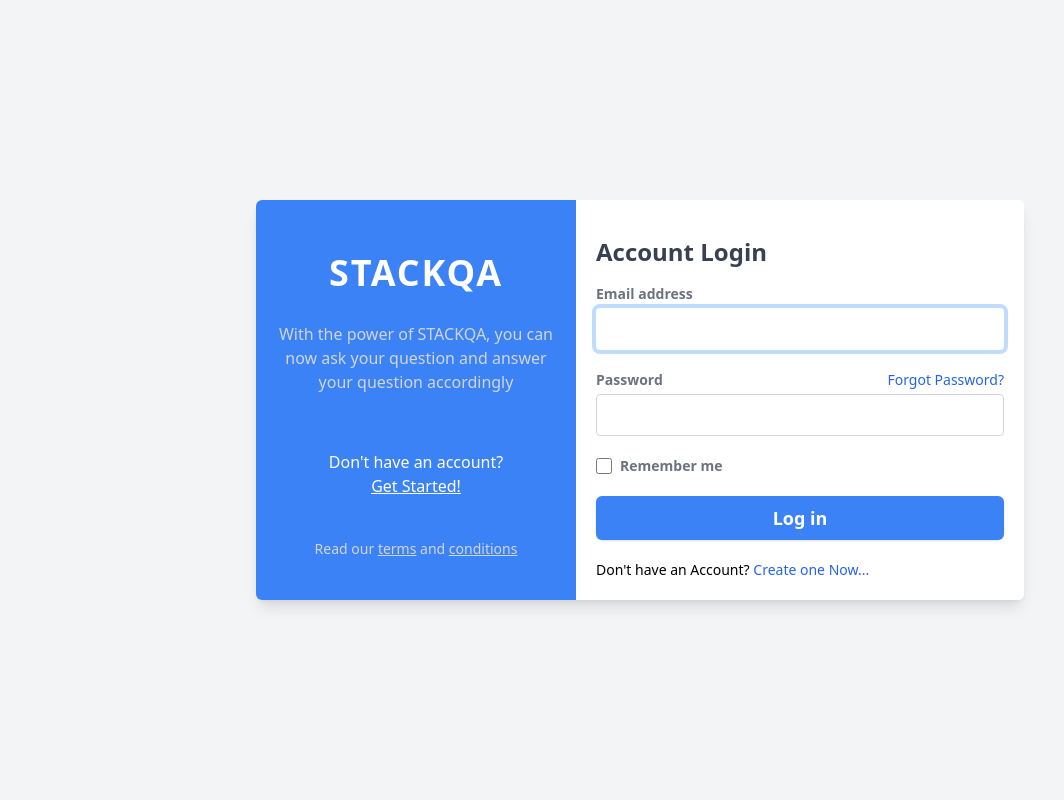
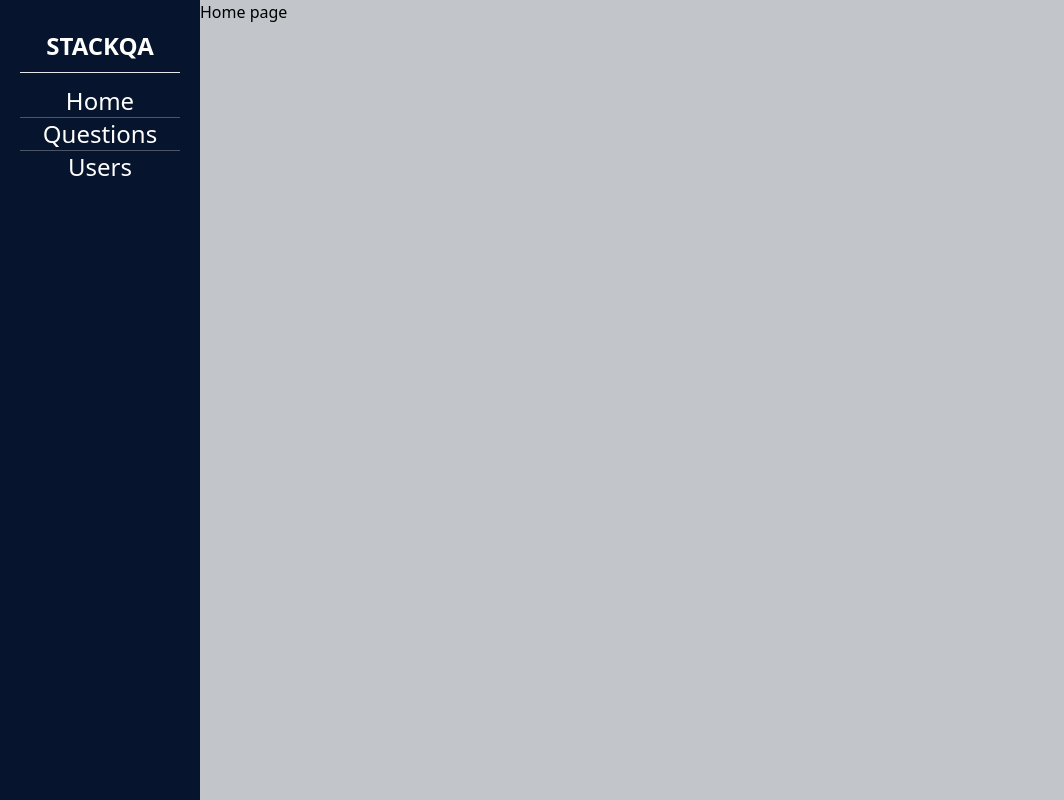
Before and after one commit to THE-Jitu-Assignments-Repo/week-9, a React (Vite) app in the folder stackqa/: page / in a window 1280 px wide. Shown: the whole page, without its empty margins (0-1064 px from the left). Built offline with nearby package versions, Linux system fonts and the light colour scheme.

Commit message:
Worked on the layout components and routes home question and profile

```diff
--- /dev/null
+++ b/stackqa/src/components/layout/index.jsx
@@ -0,0 +1,18 @@
+import React from 'react'
+import { Outlet } from 'react-router-dom'
+import Sidebar from '../sidebar/Sidebar'
+
+function Layout() {
+  return (
+    <div className='w-full min-h-screen flex'>
+        <div className="w-[200px] bg-fixed">
+            <Sidebar />
+        </div>
+        <div className='flex-1 bg-[#C2C6CB]'>
+            <Outlet />
+        </div>
+    </div>
+  )
+}
+
+export default Layout
--- a/stackqa/src/components/sidebar/Sidebar.jsx
+++ b/stackqa/src/components/sidebar/Sidebar.jsx
@@ -1,9 +1,30 @@
-import React from 'react'
+import React from "react";
+import { Link } from "react-router-dom";
 
 function Sidebar() {
   return (
-    <div>Sidebar</div>
-  )
+    <div className="w-full bg-[#06152D] p-5 min-h-screen h-full">
+      <div className="w-full grid justify-center items-center">
+        <span class="text-2xl text-white font-extrabold whitespace-nowrap truncate my-auto p-[10px] w-full">
+          {" "}
+          STACKQA
+        </span>
+      </div>
+      <hr className="mb-3" />
+      <div class="grid grid-cols-1 divide-y-[1px] divide-gray-600 text-center w-full">
+        <div className="text-2xl text-white">
+          <Link to="/">Home</Link>
+        </div>
+        <div className="text-2xl text-white">
+          <Link to="question">Questions</Link>
+        </div>
+        <div className="text-2xl text-white">
+          <Link to="profile">Users</Link>
+
+        </div>
+      </div>
+    </div>
+  );
 }
 
-export default Sidebar
+export default Sidebar;
--- a/stackqa/src/pages/register/Register.jsx
+++ b/stackqa/src/pages/register/Register.jsx
@@ -19,7 +19,7 @@ function Register() {
           </p>
           <p className="flex flex-col items-center justify-center mt-10 text-center">
             <span>Have an account?</span>
-            <a href="#" className="underline" onClick={()=> navigate('/')}>Click me to Login!</a>
+            <a href="#" className="underline" onClick={()=> navigate('/login')}>Click me to Login!</a>
           </p>
           <p className="mt-6 text-sm text-center text-gray-300">
             Read our <a href="#" className="underline">terms</a> and <a href="#" className="underline">conditions</a>
--- a/stackqa/src/routes/Routers.jsx
+++ b/stackqa/src/routes/Routers.jsx
@@ -1,12 +1,20 @@
 import React from "react";
 import { Routes, Route } from "react-router-dom";
+import Layout from "../components/layout";
 import Login from "../pages/login/Login";
 import Register from "../pages/register/Register";
 
 function Routers() {
   return (
-    <Routes>
-      <Route path="/" element={<Login />} />
+  <Routes>
+      <Route path="/" element={<Layout />}>
+        <Route index element={<div>Home page</div>} />
+        <Route path="question" element={<div>New Question</div>} />
+        <Route path="profile" element={<div>Profile</div>} />
+      </Route>
+
+
+      <Route path="/login" element={<Login />} />
       <Route path="/register" element={<Register />} />
     </Routes>
   );
```
